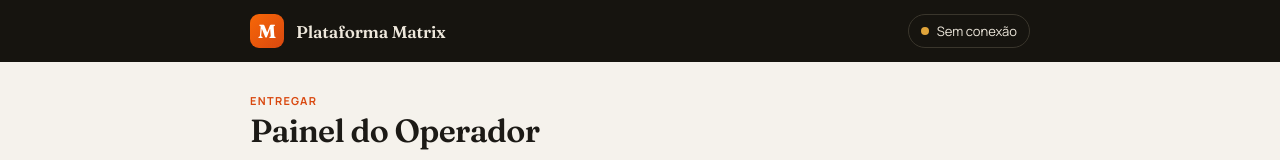
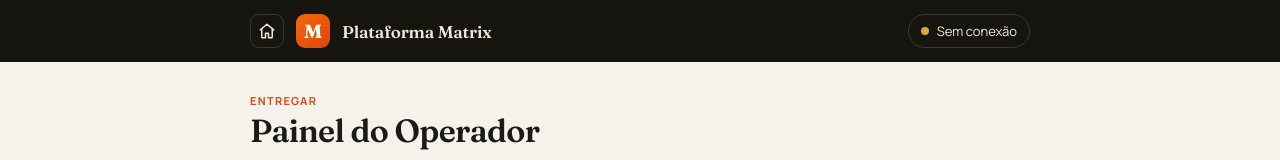
Before and after one commit to Gavirate-Hag/Plat-matrix, a plain HTML site: page painel-operador/index.html in a window 1280 px wide. Shown: the top 160 px of the page. Drawn offline with Linux system fonts and the light colour scheme; no server answers.

Commit message:
Painel do operador: ícone para a página principal da Plataforma Matrix
Co-Authored-By: Claude Opus 5.5 <noreply@anthropic.com>
Claude-Session: https://claude.ai/code/session_01Am4Zh4dgfNnjJgkGD2XusP

```diff
--- a/painel-operador/index.html
+++ b/painel-operador/index.html
@@ -20,6 +20,10 @@
   .topbar{background:var(--side);color:var(--side-ink);position:sticky;top:0;z-index:10}
   .topbar .in{max-width:820px;margin:0 auto;padding:14px 20px;display:flex;align-items:center;gap:12px}
   .brand-mark{width:34px;height:34px;border-radius:9px;background:linear-gradient(135deg,var(--ember-2),var(--ember));display:grid;place-items:center;font:700 19px var(--fd);color:#fff;flex:none}
+  .home{width:34px;height:34px;border-radius:9px;border:1px solid #3a362c;color:var(--side-ink);display:grid;place-items:center;flex:none;text-decoration:none;transition:background .15s,border-color .15s,color .15s}
+  .home:hover{background:var(--ember);border-color:var(--ember);color:#fff}
+  .home svg{width:18px;height:18px}
+  .brand-link{display:flex;align-items:center;gap:12px;color:inherit;text-decoration:none}
   .marca{font:600 17px var(--fd);letter-spacing:-.01em;white-space:nowrap}
   .sub{font-size:11px;color:var(--side-muted);letter-spacing:.04em;text-transform:uppercase}
   .pill{margin-left:auto;display:flex;align-items:center;gap:8px;padding:6px 12px;border:1px solid #3a362c;border-radius:999px;font-size:13px;color:var(--side-ink)}
@@ -71,8 +75,9 @@
 </head>
 <body>
 <div class="topbar"><div class="in">
-  <div class="brand-mark">M</div>
-  <div><div class="marca">Plataforma Matrix</div></div>
+  <a class="home" href="../" title="Ir para a Plataforma Matrix" aria-label="Ir para a página principal da Plataforma Matrix"><svg viewBox="0 0 24 24" fill="none" stroke="currentColor" stroke-width="2" stroke-linecap="round" stroke-linejoin="round" aria-hidden="true"><path d="M3 10.5 12 3l9 7.5"/><path d="M5 9.5V20a1 1 0 0 0 1 1h4v-6h4v6h4a1 1 0 0 0 1-1V9.5"/></svg></a>
+  <a class="brand-link" href="../" title="Plataforma Matrix"><div class="brand-mark">M</div>
+  <div><div class="marca">Plataforma Matrix</div></div></a>
   <div class="pill" id="pill"><span class="dot"></span><span id="pillTxt">Conectando…</span></div>
 </div></div>
 <div class="wrap">
```
